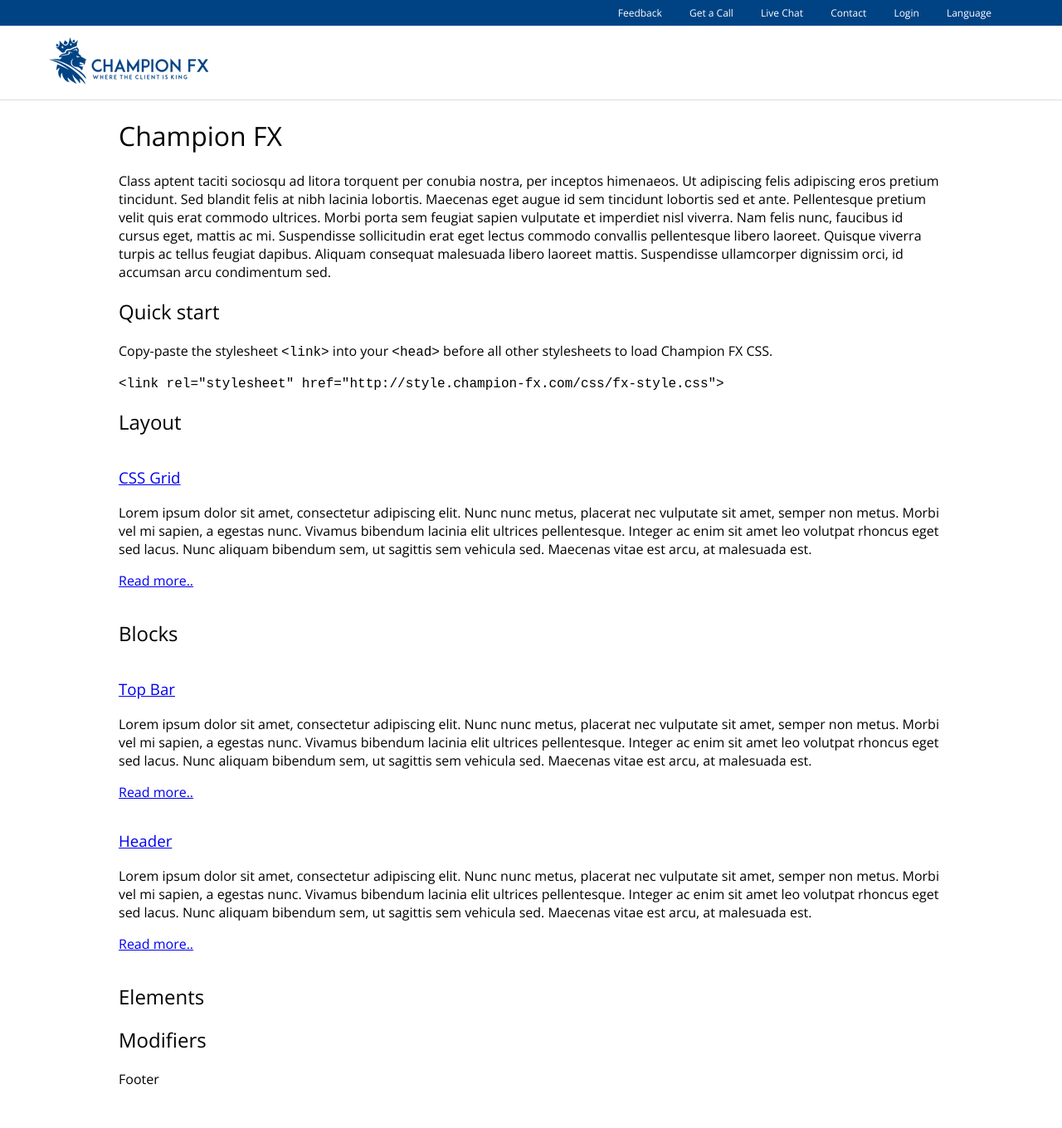
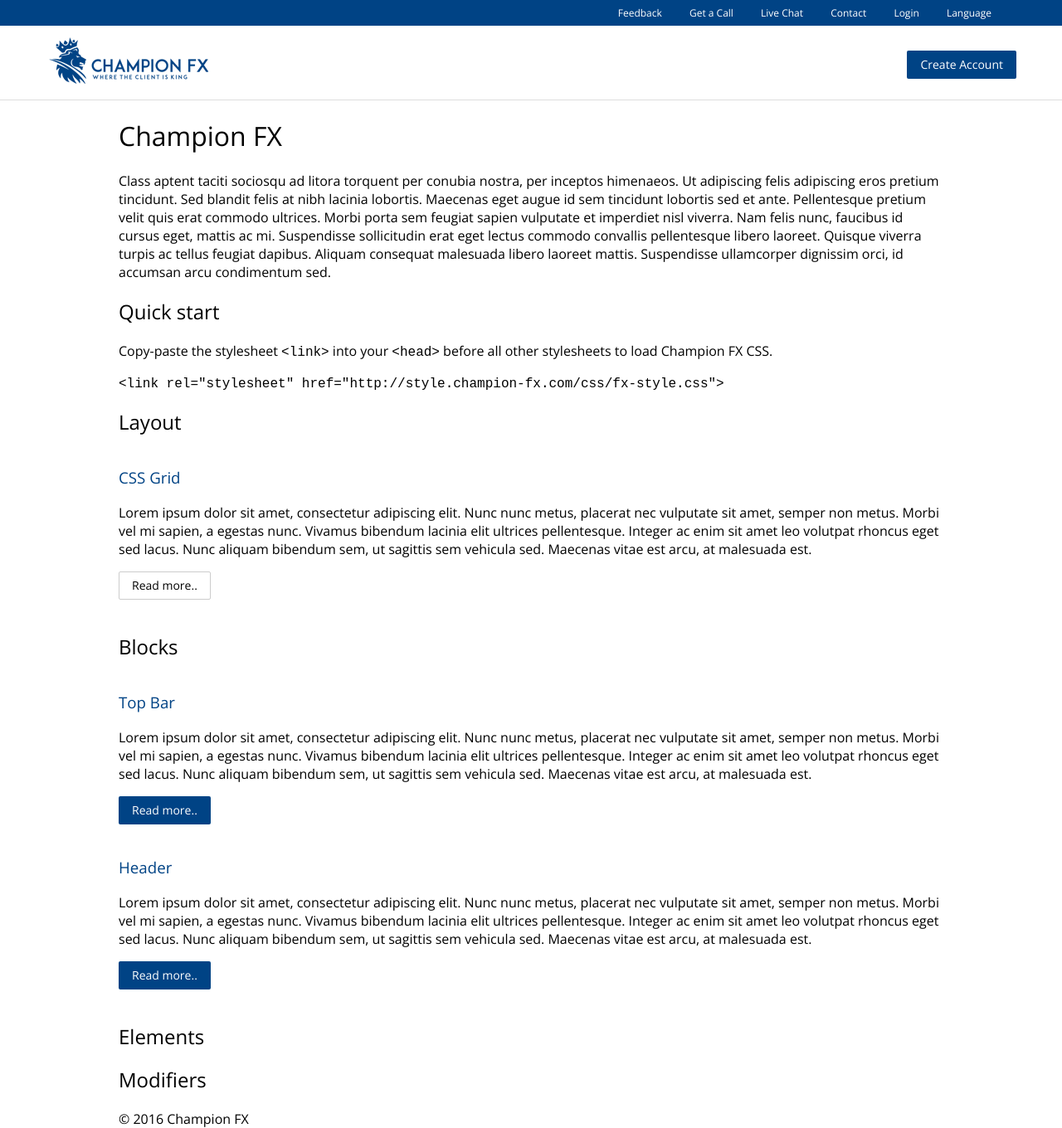
Before and after one commit to binary-com/champion-style, a Jekyll site: the page built from index.html, in a window 1280 px wide. Shown: the whole page at 83% size. Built offline with Jekyll 4.4.1, drawn with Linux system fonts in a browser that asks for light colours; before the commit the page ends 1312 px from its top, so only the background shows below that.

Commit message:
header cta

```diff
--- a/_includes/footer.html
+++ b/_includes/footer.html
@@ -2,7 +2,7 @@
 	<div class="container">
 		<div class="row">
 			<div class="col-sm-12">
-			    Footer
+			    &copy; 2016 Champion FX
 			</div>
 		</div>
 	</div>
--- a/_includes/header.html
+++ b/_includes/header.html
@@ -10,7 +10,9 @@
 
 			</div>
 			<div class="col-md-3">
-
+				<div class="FX__Header__cta">
+				      <a class="btn btn--default" href="">Create Account</a>
+				</div>
 			</div>
 		</div>
 	</div>
--- a/css/fx-style.css
+++ b/css/fx-style.css
@@ -1,5 +1,13 @@
 @import url('https://fonts.googleapis.com/css?family=Open+Sans:300,400,600,700,800&subset=cyrillic-ext,vietnamese');
-* {font-family: 'Open Sans', sans-serif; }
+html {
+  font-family: 'Open Sans', sans-serif;;
+  -webkit-text-size-adjust: 100%;
+      -ms-text-size-adjust: 100%;
+}
+body {
+  margin: 0;
+  text-rendering: optimizeLegibility;
+}
 article,
 aside,
 details,
@@ -26,10 +34,24 @@
      -moz-box-sizing: border-box;
           box-sizing: border-box;
 }
-
+a {
+  color: #004385;
+  text-decoration: none;
+}
+a:hover,
+a:focus {
+  color: #004385;
+  text-decoration: underline;
+}
+a:focus {
+  outline: thin dotted;
+  outline: 5px auto -webkit-focus-ring-color;
+  outline-offset: -2px;
+}
 h1,h2,h3,h4 {font-weight:400;}
 
-
+/* Tests */
+.TBG {background-color:#eee;}
 
 /* ===========================================================================
    Block: Top Bar
@@ -42,7 +64,9 @@
 .FX__TopBar__nav ul li {display:inline-block; margin:0px 0px; padding:2px 0px;}
 .FX__TopBar__nav ul li a{color:#fff; padding:0px 15px; font-weight:500; text-decoration:none; }
 .FX__TopBar__nav ul li a:hover{color:#fff; text-decoration:none; }
-
+@media (max-width: 980px) {
+	.FX__TopBar__nav {text-align:center;}
+}
 
 /* ===========================================================================
    Block: Header
@@ -52,6 +76,44 @@
 .FX__Header {border-bottom:1px solid #dedede;}
 .FX__Logo {padding-top:10px; padding-bottom:10px;}
 .FX__Logo img {max-width:100%;}
+.FX__Header__cta {text-align:right; margin-top:30px;}
+@media (max-width: 980px) {
+	.FX__Logo {padding-top:10px; padding-bottom:10px; text-align:center;}
+	.FX__Header__cta {text-align:center; margin-top:30px; margin-bottom:20px;}
+}
+
+/* Buttons */
+.btn {
+  display: inline-block;
+  padding: 6px 15px;
+  margin-bottom: 4px;
+  font-weight: normal;
+  font-size: 14px;
+  color:#000;
+  line-height: 1.42857143;
+  text-align: center;
+  white-space: nowrap;
+  vertical-align: middle;
+  -ms-touch-action: manipulation;
+      touch-action: manipulation;
+  cursor: pointer;
+  -webkit-user-select: none;
+     -moz-user-select: none;
+      -ms-user-select: none;
+          user-select: none;
+  background-image: none;
+  background-color:#ffffff;
+  border: 1px solid #cccccc;
+  border-radius: 2px;
+  -webkit-transition: all .2s ease-in-out;
+       -o-transition: all .2s ease-in-out;
+          transition: all .2s ease-in-out;
+}
+.btn:hover{text-decoration:none; background:#eeeeee; color:#000; border: 1px solid #a2a2a2;}
+a.btn:hover {text-decoration:none;}
+
+.btn--default {color: #ffffff!important; background: #004385; border: 1px solid transparent;}
+.btn--default:hover {color: #ffffff!important; background: #012446; border: 1px solid transparent;}
 
 
 /* ===================   Modifiers   ======================================== */
--- a/index.html
+++ b/index.html
@@ -14,7 +14,7 @@
 		<div class="Page-List__item__excerpt">
 		    <a class="Page-List__item__title" href="{{ page.url | prepend: site.url }}"><h3>{{ page.title }}</h3></a>
 		<p>{{ page.excerpt }}</p>
-		<p><a href="{{ page.url | prepend: site.url }}">Read more..</a></p>
+		<p><a class="btn" href="{{ page.url | prepend: site.url }}">Read more..</a></p>
 		</div>
 	</div>
 </div>
@@ -28,7 +28,7 @@
 		<div class="Page-List__item__excerpt">
 		    <a class="Page-List__item__title" href="{{ page.url | prepend: site.url }}"><h3>{{ page.title }}</h3></a>
 		<p>{{ page.excerpt }}</p>
-		<p><a href="{{ page.url | prepend: site.url }}">Read more..</a></p>
+		<p><a class="btn btn--default" href="{{ page.url | prepend: site.url }}">Read more..</a></p>
 		</div>
 	</div>
 </div>
@@ -42,7 +42,7 @@
 		<div class="Page-List__item__excerpt">
 		    <a class="Page-List__item__title" href="{{ page.url | prepend: site.url }}"><h3>{{ page.title }}</h3></a>
 		<p>{{ page.excerpt }}</p>
-		<p><a href="{{ page.url | prepend: site.url }}">Read more..</a></p>
+		<p><a class="btn" href="{{ page.url | prepend: site.url }}">Read more..</a></p>
 		</div>
 	</div>
 </div>
@@ -56,7 +56,7 @@
 		<div class="Page-List__item__excerpt">
 		    <a class="Page-List__item__title" href="{{ page.url | prepend: site.url }}"><h3>{{ page.title }}</h3></a>
 		<p>{{ page.excerpt }}</p>
-		<p><a href="{{ page.url | prepend: site.url }}">Read more..</a></p>
+		<p><a class="btn" href="{{ page.url | prepend: site.url }}">Read more..</a></p>
 		</div>
 	</div>
 </div>
```
